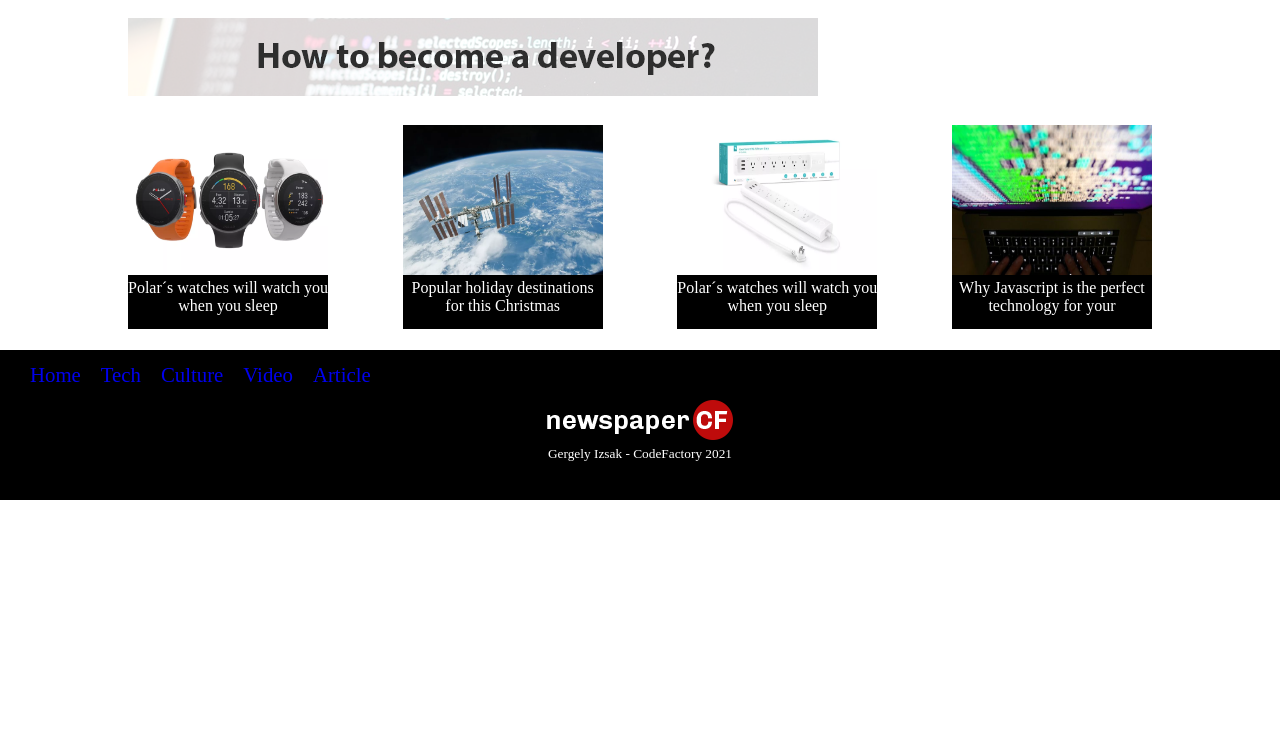
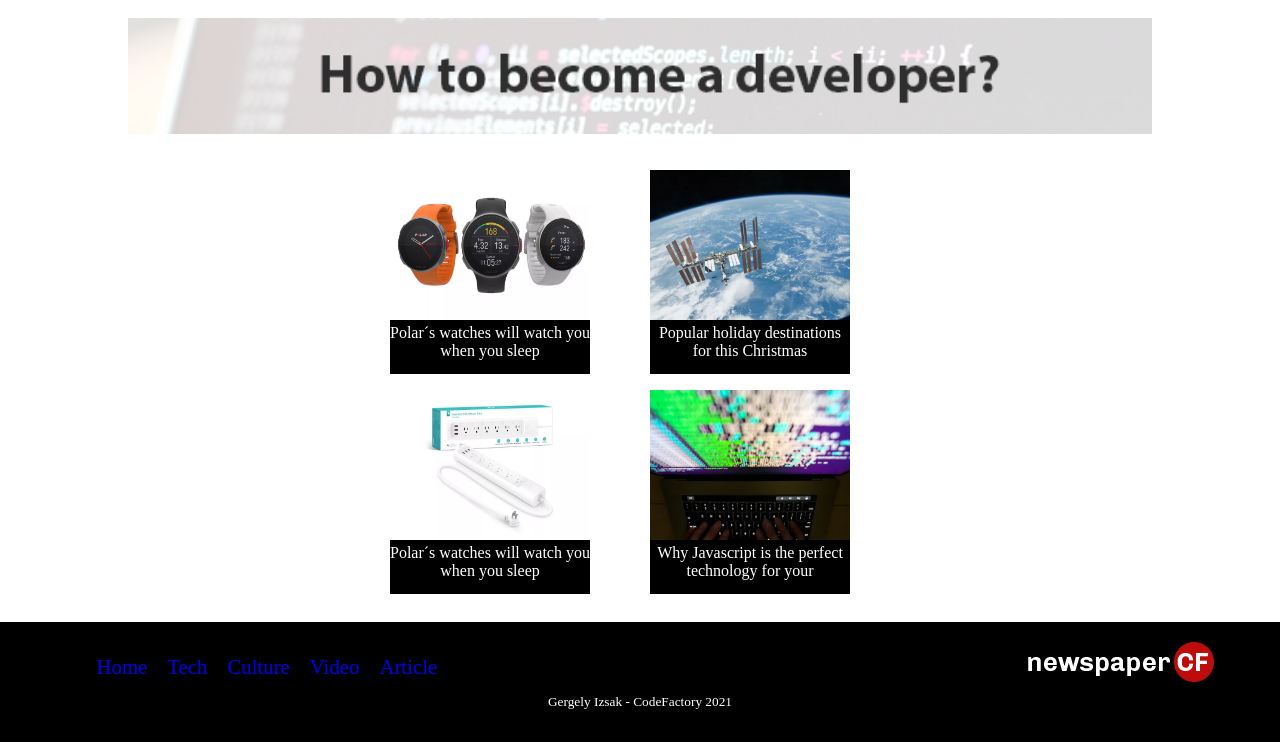
Before and after one commit to Ge-Ra/FE21-CR2-Gergely_Izsak, a plain HTML site: page index.html in a window 1280 px wide. Shown: the part 914-1656 px from the top of the page. Before the commit the page ends 1414 px from the top, so only its background shows below. Drawn offline with Linux system fonts and the light colour scheme.

Commit message:
Desktop site ready

```diff
--- a/css/style.scss
+++ b/css/style.scss
@@ -123,6 +123,23 @@ $grey: rgb(196, 196, 196);
 
   #hidden {
     margin: 0 auto;
+    img {
+      width: 100%;
+    }
+  }
+
+  .box-3 {
+    width: 500px;
+    // flex-wrap: wrap;
+    height: auto;
+    // // justify-content: space-around;
+    // // align-items: center;
+    margin: 2em auto;
+    display: grid;
+    grid-template-columns: 2fr 2fr;
+    grid
+    grid-gap: 20px;
+
   }
 }
 
@@ -130,12 +147,19 @@ $grey: rgb(196, 196, 196);
 
 .footer {
   width: 100%;
-  height: 150px;
+  height: 120px;
   background-color: $black;
   text-align: center;
-  // display: grid;
-  // grid-template-columns: 1fr 1fr;
-  // grid-template-rows: 1fr 1fr;
+  padding: 20px;
+  .nav {
+    width: 70%;
+  }
+
+  .nav2 {
+    display: flex;
+    flex-direction: row;
+    justify-content: space-around;
+  }
 
   p {
     color: $white;
--- a/index.html
+++ b/index.html
@@ -94,6 +94,7 @@
             /></a>
             <p>Popular holiday destinations for this Christmas</p>
           </div>
+
           <div class="picBox">
             <a href="sites/article.html"
               ><img src="img/smart.png" alt="Smart"
@@ -110,6 +111,7 @@
       </main>
 
       <footer class="footer">
+        <div class="nav2">
           <div class="nav">
             <ul>
               <li><a href="#">Home</a></li>
@@ -122,6 +124,7 @@
           <div class="logo1">
             <img src="img/logo-newspaper-cf.png" alt="LogoCF" />
           </div>
+        </div>
         <p><small>Gergely Izsak - CodeFactory 2021</small></p>
       </footer>
     </div>
```
Also changed, not shown: css/style.css, 1 other file. Lines whose indentation alone changed are shown as unchanged.
